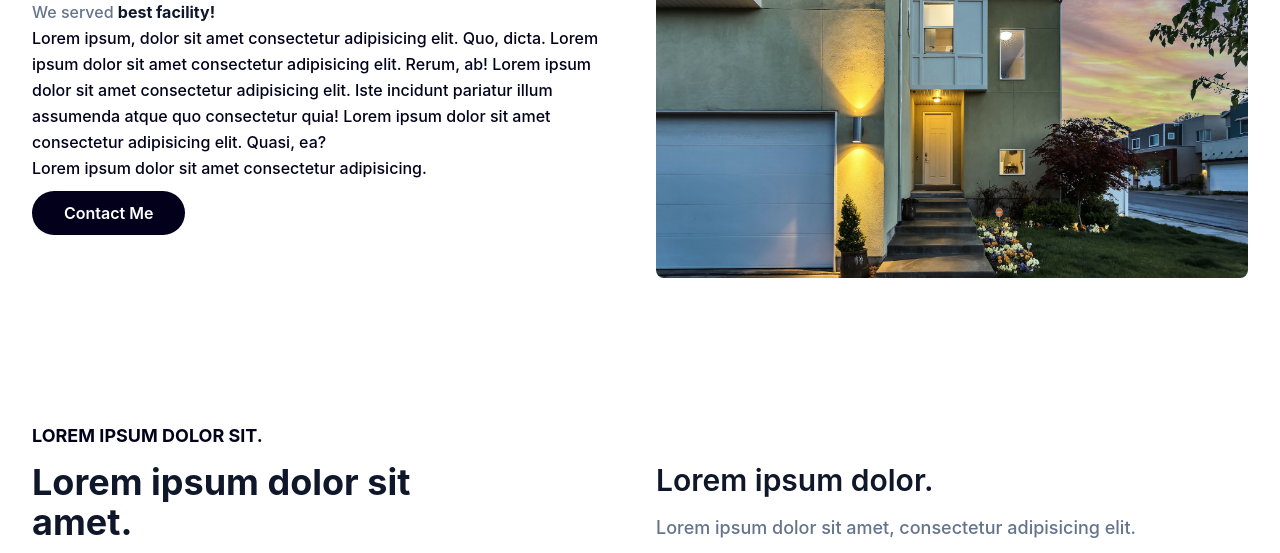
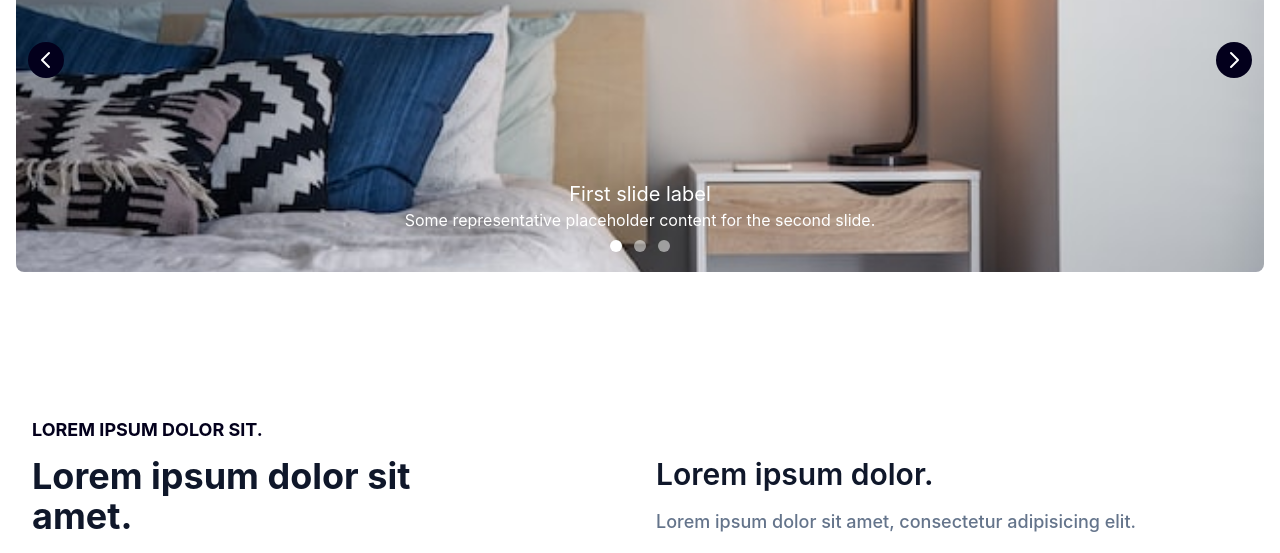
Before and after one commit to adrianpramana/juni-kost, a website: page index.html in a window 1280 px wide. Shown: the part 297-850 px from the top of the page. Drawn offline with nearby package versions, Linux system fonts and the light colour scheme.

Commit message:
Menambahkan section carousel

```diff
--- a/index.html
+++ b/index.html
@@ -91,29 +91,62 @@
 
     <!-- Hero Section Start -->
     <section id="home" class="pt-36 dark:bg-dark">
-      <div class="container">
-        <div class="flex flex-wrap">
-          <div class="w-full self-center px-4 lg:w-1/2">
-            <h1 class="display-excerpt text-2xl font-semibold text-primary md:text-xl">Boarding House<span class="display-name mt-1 block text-4xl font-bold text-dark dark:text-white lg:text-5xl"> Sutar & Juni Kost</span></h1>
-            <h2 class="display-info mb-5 text-lg font-medium text-secondary lg:text-2xl"><span class="addition-info text-dark dark:text-white"></span></h2>
-            <p class="font-medium leading-relaxed text-secondary">
-              We served
-              <span class="font-bold text-dark dark:text-white">best facility!</span>
-            </p>
-            <p class="font-medium leading-relaxed text-primary">
-              Lorem ipsum, dolor sit amet consectetur adipisicing elit. Quo, dicta. Lorem ipsum dolor sit amet consectetur adipisicing elit. Rerum, ab! Lorem ipsum dolor sit amet consectetur adipisicing elit. Iste incidunt pariatur illum
-              assumenda atque quo consectetur quia! Lorem ipsum dolor sit amet consectetur adipisicing elit. Quasi, ea?
-            </p>
-            <p class="mb-5 font-medium leading-relaxed text-primary">Lorem ipsum dolor sit amet consectetur adipisicing.</p>
-
-            <a href="#contact" class="rounded-full bg-primary py-3 px-8 text-base font-semibold text-white transition duration-300 ease-in-out hover:opacity-80 hover:shadow-lg">Contact Me</a>
+      <div id="indicators-carousel" class="container mx-auto max-sm:w-full relative" data-carousel="static">
+        <!-- Carousel wrapper -->
+        <div class="relative h-56 overflow-hidden rounded-lg md:h-[425px]">
+          <!-- Item 1 -->
+          <div class="hidden duration-700 ease-in-out" data-carousel-item="active">
+            <img src="dist/img/facilities/facility-room-1.jpg" class="absolute block w-full -translate-x-1/2 -translate-y-1/2 top-1/2 left-1/2" alt="..." />
+            <div class="absolute inset-x-[15%] bottom-5 hidden py-5 text-center text-white md:block">
+              <h5 class="text-xl">First slide label</h5>
+              <p>Some representative placeholder content for the second slide.</p>
+            </div>
           </div>
-          <div class="w-full self-end px-4 lg:w-1/2">
-            <div class="relative mt-10 lg:right-0 lg:mt-9">
-              <img src="dist/img/kost-img.jpg" alt="Sutar Kost" class="relative z-10 mx-auto max-w-full rounded-lg w-full" />
+          <!-- Item 2 -->
+          <div class="hidden duration-700 ease-in-out" data-carousel-item>
+            <img src="dist/img/facilities/facility-room-2.jpg" class="absolute block w-full -translate-x-1/2 -translate-y-1/2 top-1/2 left-1/2" alt="..." />
+            <div class="absolute inset-x-[15%] bottom-5 hidden py-5 text-center text-white md:block">
+              <h5 class="text-xl">Second slide label</h5>
+              <p>Some representative placeholder content for the third slide.</p>
+            </div>
+          </div>
+          <!-- Item 3 -->
+          <div class="hidden duration-700 ease-in-out" data-carousel-item>
+            <img src="dist/img/facilities/facility-room-3.jpg" class="absolute block w-full -translate-x-1/2 -translate-y-1/2 top-1/2 left-1/2" alt="..." />
+            <div class="absolute inset-x-[15%] bottom-5 hidden py-5 text-center text-white md:block">
+              <h5 class="text-xl">Third slide label</h5>
+              <p>Some representative placeholder content for the last slide.</p>
             </div>
           </div>
         </div>
+
+        <!-- Slider indicators -->
+        <div class="absolute z-30 flex space-x-3 -translate-x-1/2 bottom-5 left-1/2">
+          <button type="button" class="w-3 h-3 rounded-full" aria-current="true" aria-label="Slide 1" data-carousel-slide-to="0"></button>
+          <button type="button" class="w-3 h-3 rounded-full" aria-current="false" aria-label="Slide 2" data-carousel-slide-to="1"></button>
+          <button type="button" class="w-3 h-3 rounded-full" aria-current="false" aria-label="Slide 3" data-carousel-slide-to="2"></button>
+        </div>
+        <!-- Slider controls -->
+        <button type="button" class="absolute top-0 left-0 ml-3 z-30 flex items-center justify-center h-full px-4 cursor-pointer group focus:outline-none" data-carousel-prev>
+          <span
+            class="inline-flex items-center justify-center w-7 h-7 rounded-full sm:w-9 sm:h-9 bg-primary dark:bg-gray-800/30 dark:group-hover:bg-gray-800/60 group-focus:ring-4 group-focus:ring-white dark:group-focus:ring-gray-800/70 group-focus:outline-none"
+          >
+            <svg aria-hidden="true" class="w-5 h-5 text-white sm:w-6 sm:h-6 dark:text-gray-800" fill="none" stroke="currentColor" viewBox="0 0 24 24" xmlns="http://www.w3.org/2000/svg">
+              <path stroke-linecap="round" stroke-linejoin="round" stroke-width="2" d="M15 19l-7-7 7-7"></path>
+            </svg>
+            <span class="sr-only">Previous</span>
+          </span>
+        </button>
+        <button type="button" class="absolute top-0 right-0 mr-3 z-30 flex items-center justify-center h-full px-4 cursor-pointer group focus:outline-none" data-carousel-next>
+          <span
+            class="inline-flex items-center justify-center w-7 h-7 rounded-full sm:w-9 sm:h-9 bg-primary dark:bg-gray-800/30 dark:group-hover:bg-gray-800/60 group-focus:ring-4 group-focus:ring-white dark:group-focus:ring-gray-800/70 group-focus:outline-none"
+          >
+            <svg aria-hidden="true" class="w-5 h-5 text-white sm:w-6 sm:h-6 dark:text-gray-800" fill="none" stroke="currentColor" viewBox="0 0 24 24" xmlns="http://www.w3.org/2000/svg">
+              <path stroke-linecap="round" stroke-linejoin="round" stroke-width="2" d="M9 5l7 7-7 7"></path>
+            </svg>
+            <span class="sr-only">Next</span>
+          </span>
+        </button>
       </div>
     </section>
     <!-- Hero Section End -->
@@ -598,5 +631,6 @@
 
     <!--Script-->
     <script src="dist/js/script.js"></script>
+    <script src="/node_modules/flowbite/dist/flowbite.min.js"></script>
   </body>
 </html>
--- a/tailwind.config.js
+++ b/tailwind.config.js
@@ -1,6 +1,8 @@
 /** @type {import('tailwindcss').Config} */
 module.exports = {
-    content: ['index.html'],
+    content: ['index.html',
+        "./node_modules/flowbite/**/*.js"
+    ],
     darkMode: 'class',
     theme: {
         container: {
@@ -18,5 +20,7 @@ module.exports = {
             },
         },
     },
-    plugins: [],
+    plugins: [
+        require('flowbite'),
+    ],
 }
```
Also changed, not shown: package.json (+19 -17 lines), dist/output.css, 2 other files.
